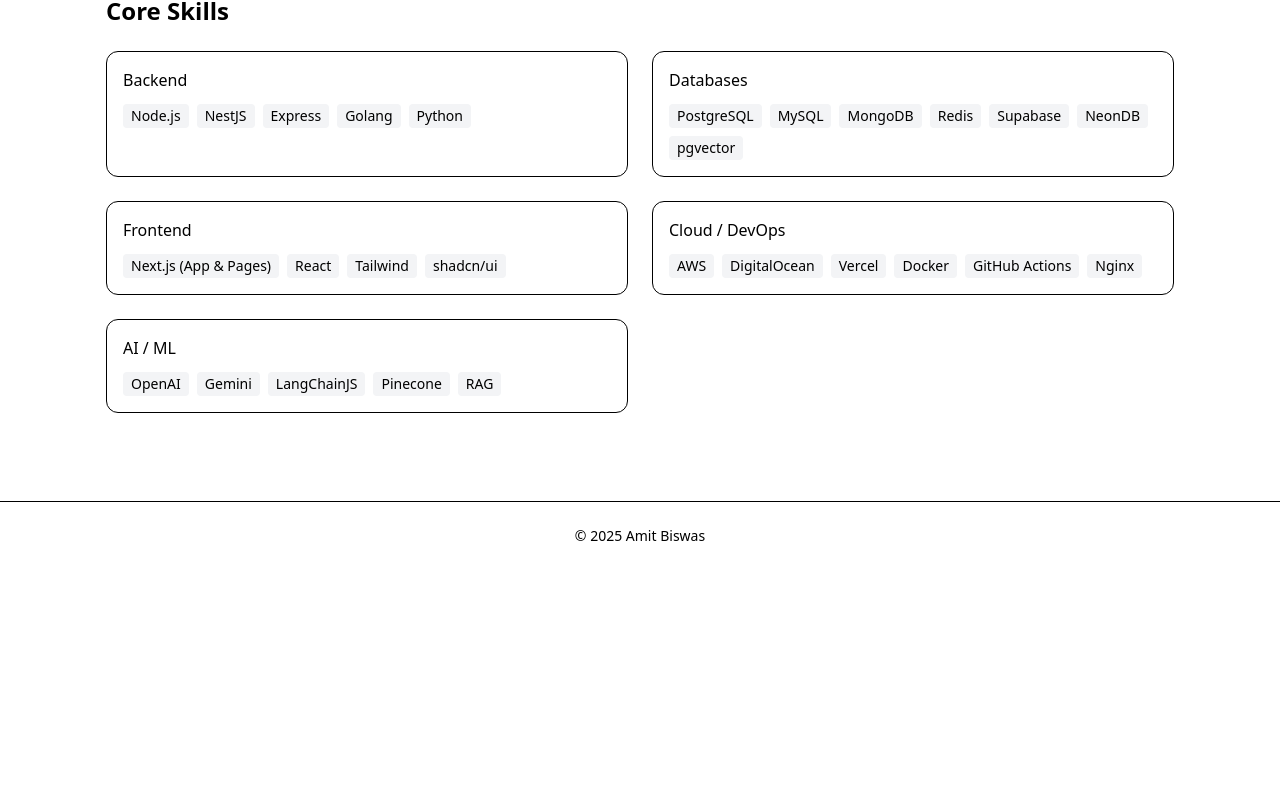
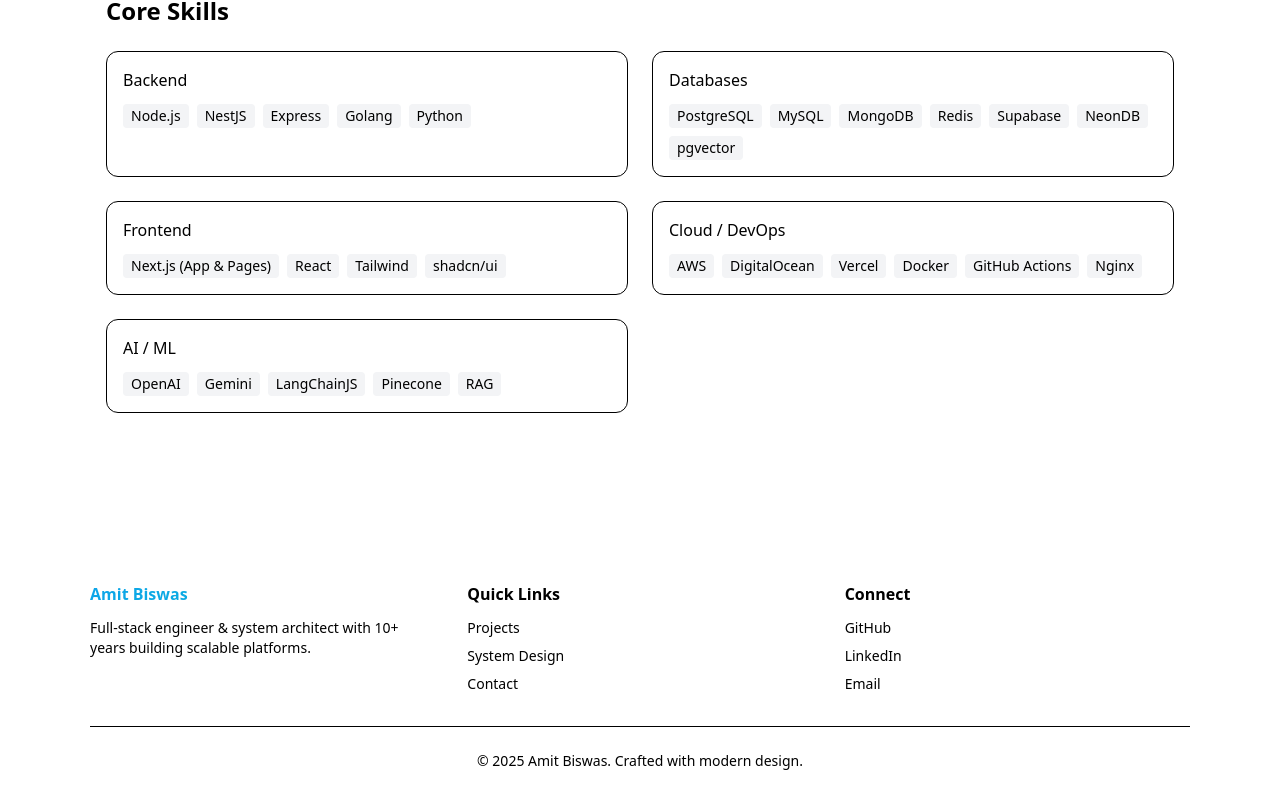
Before and after one commit to amit-biswas-1992/my-portfolio, a Next.js app: page / in a window 1280 px wide. Shown: the part 451-1259 px from the top of the page. Before the commit the page ends 1021 px from the top, so only its background shows below. Built offline with nearby package versions, Linux system fonts and the light colour scheme.

Commit message:
refactor: modernize footer with rich content grid and social links

```diff
--- a/components/layout/footer.tsx
+++ b/components/layout/footer.tsx
@@ -1,7 +1,31 @@
 export function Footer(){
   return (
-    <footer className="border-t mt-12 py-6">
-      <div className="container mx-auto text-center text-sm">© {new Date().getFullYear()} Amit Biswas</div>
+    <footer className="border-t glass-effect mt-20 py-12">
+      <div className="container mx-auto">
+        <div className="grid grid-cols-1 md:grid-cols-3 gap-8 mb-8">
+          <div>
+            <h3 className="font-semibold mb-3 gradient-text">Amit Biswas</h3>
+            <p className="text-sm text-muted-foreground">Full-stack engineer & system architect with 10+ years building scalable platforms.</p>
+          </div>
+          <div>
+            <h4 className="font-semibold mb-3">Quick Links</h4>
+            <div className="space-y-2 text-sm">
+              <a href="/projects" className="block hover:text-cyan-500 transition">Projects</a>
+              <a href="/system-design" className="block hover:text-cyan-500 transition">System Design</a>
+              <a href="#contact" className="block hover:text-cyan-500 transition">Contact</a>
+            </div>
+          </div>
+          <div>
+            <h4 className="font-semibold mb-3">Connect</h4>
+            <div className="space-y-2 text-sm">
+              <a href="#" className="block hover:text-cyan-500 transition">GitHub</a>
+              <a href="#" className="block hover:text-cyan-500 transition">LinkedIn</a>
+              <a href="#" className="block hover:text-cyan-500 transition">Email</a>
+            </div>
+          </div>
+        </div>
+        <div className="border-t pt-6 text-center text-sm text-muted-foreground">© {new Date().getFullYear()} Amit Biswas. Crafted with modern design.</div>
+      </div>
     </footer>
   )
 }
```
